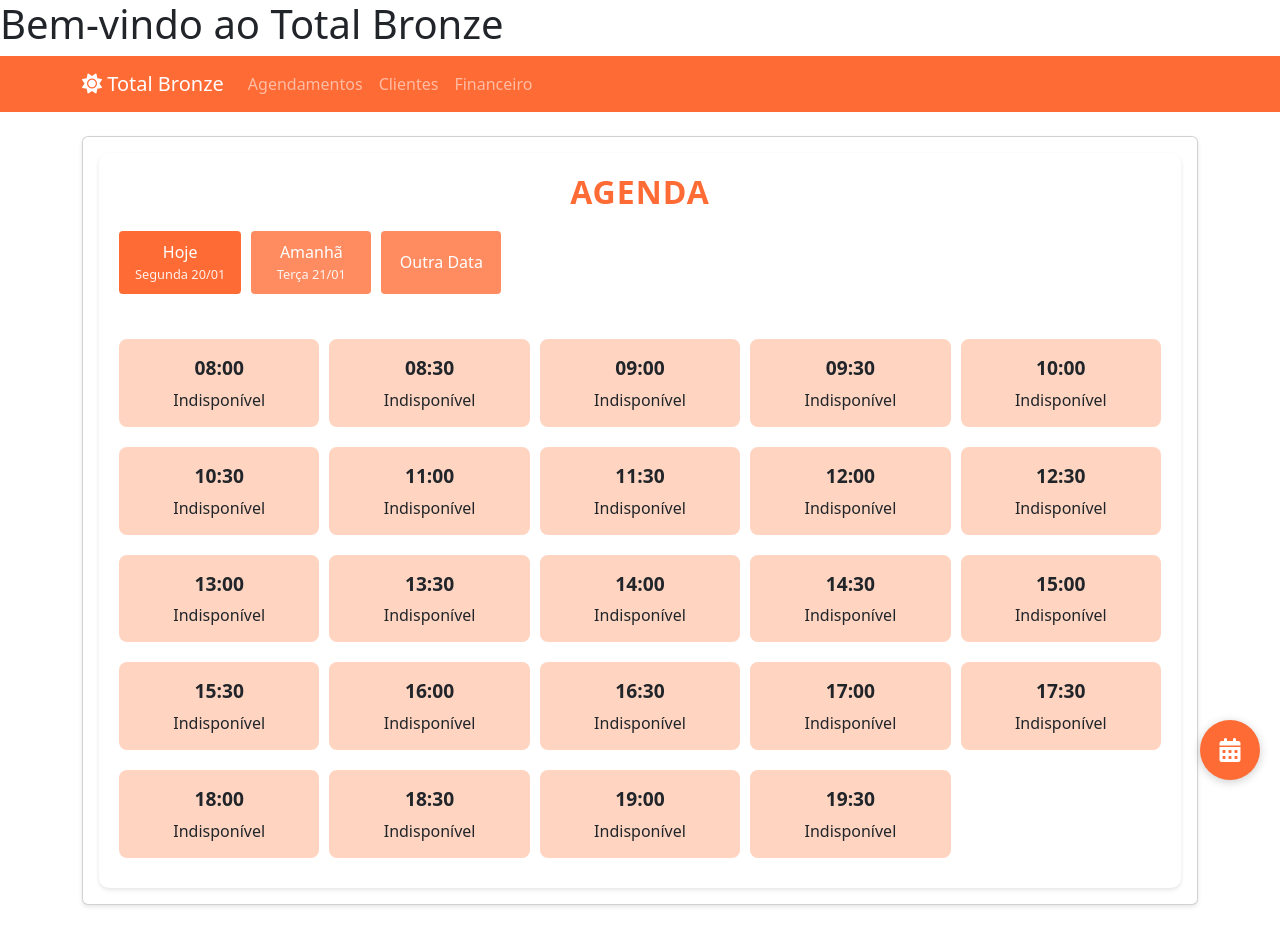
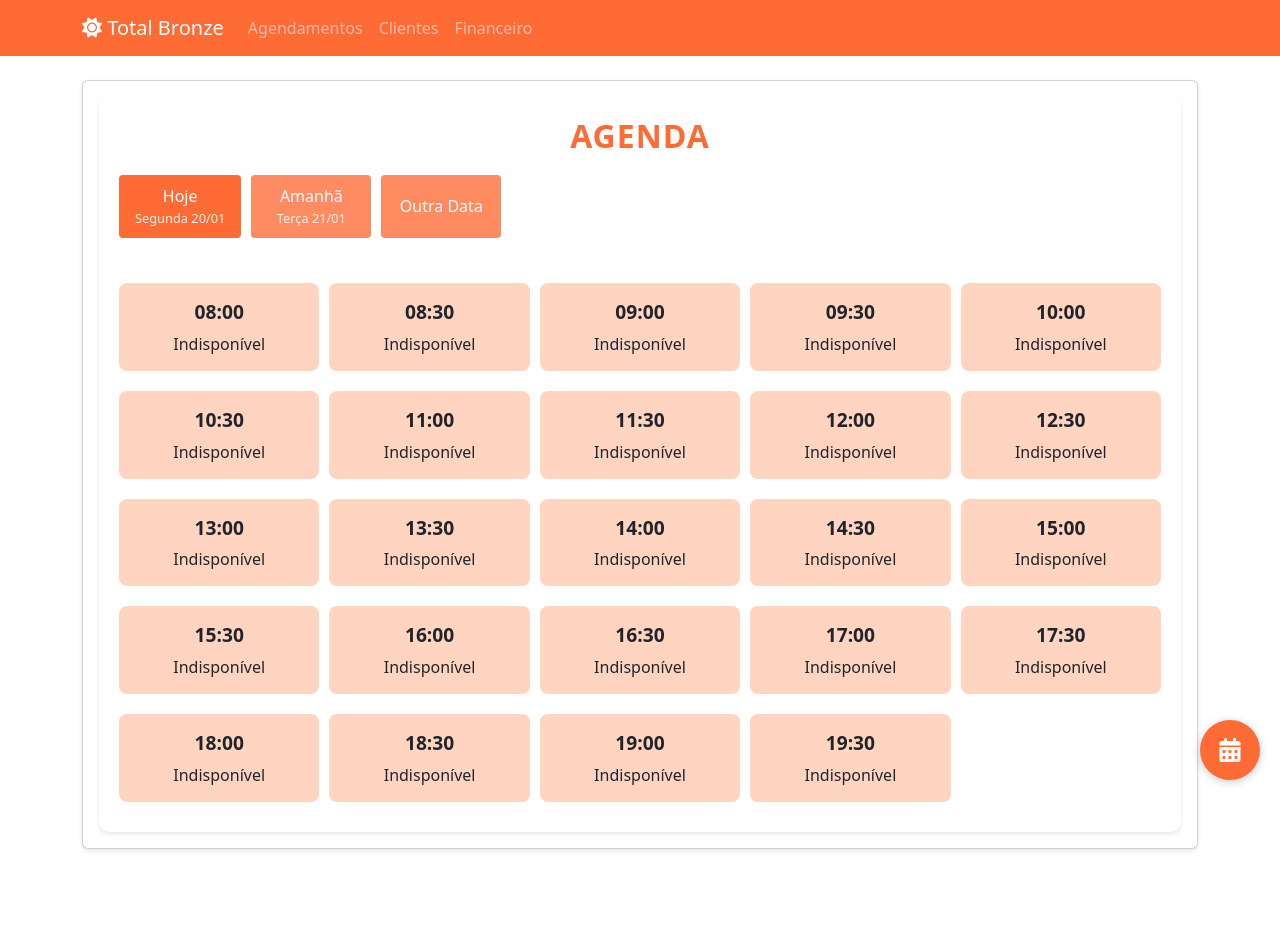
Before and after one commit to Jaimeribeiro7/total-Bronze, a plain HTML site: page index.html in a window 1280 px wide. After the commit the page ends 869 px from the top, so only its background shows below. Drawn offline with nearby package versions, Linux system fonts and the light colour scheme.

Commit message:
Update index.html

```diff
--- a/index.html
+++ b/index.html
@@ -7,7 +7,6 @@
     <link rel="stylesheet" href="styles.css">
 </head>
 <body>
-    <h1>Bem-vindo ao Total Bronze</h1>
     <!-- Script JavaScript -->
     <script src="app.js"></script>
 </body>
```
